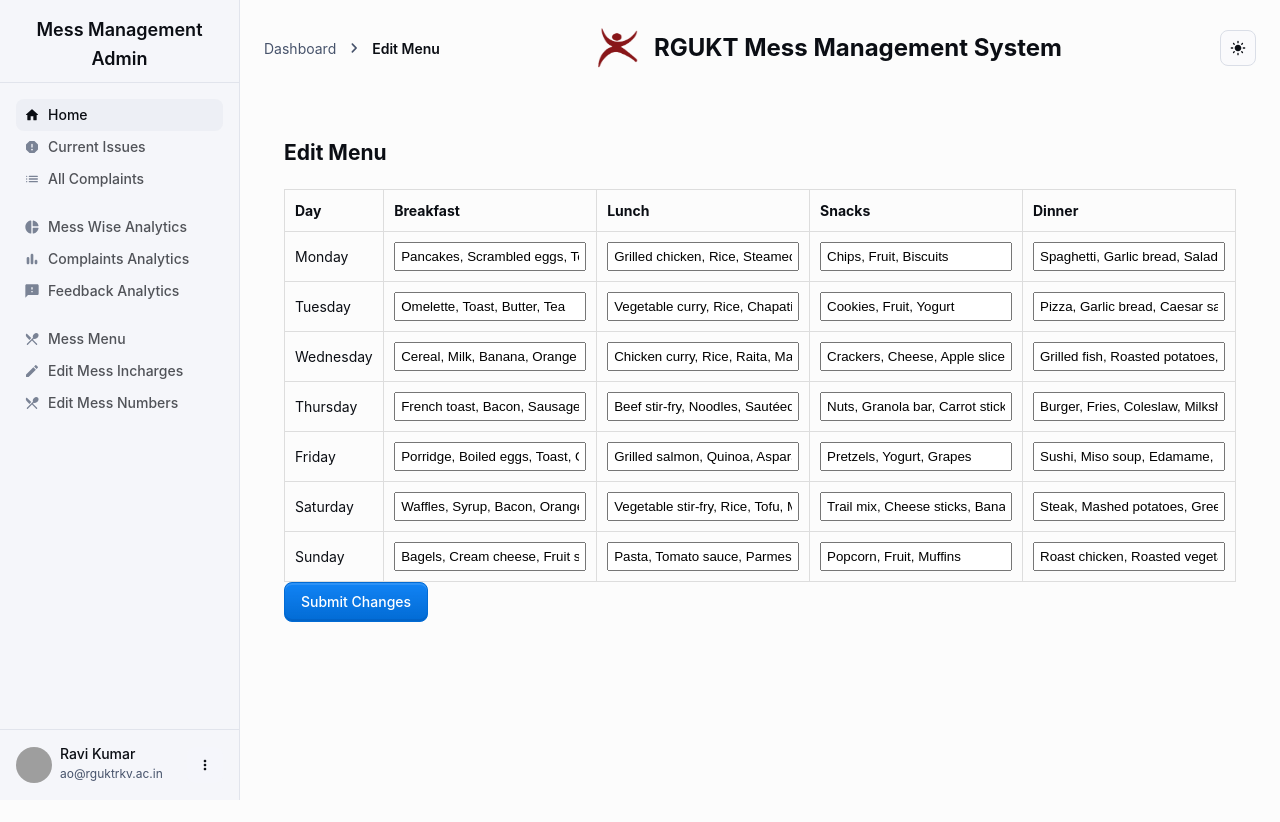
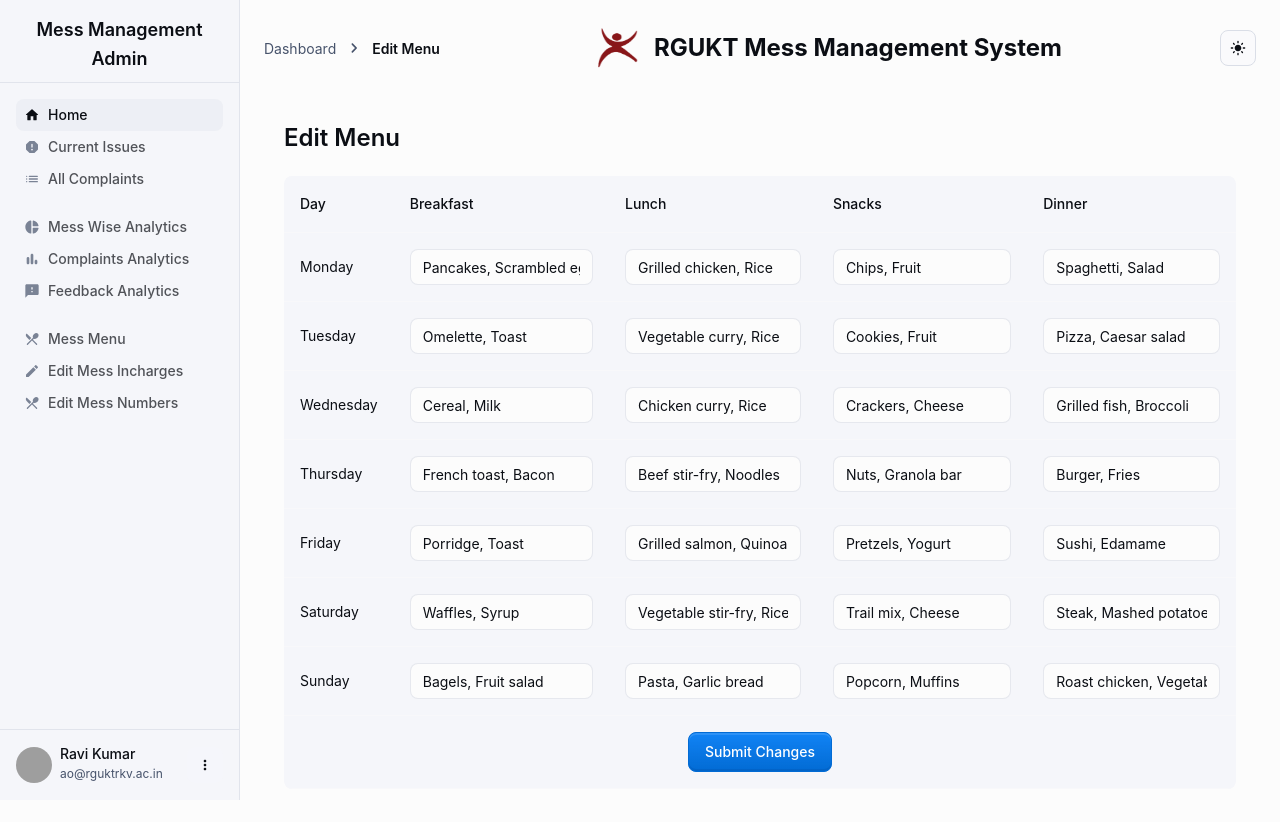
Before and after one commit to Nagarjuna0033/mess-mgmt-admin, a React (Create React App) app: page /menu-change in a window 1280 px wide. Shown: the top 822 px of the page. Before the commit the page ends 800 px from the top, so only its background shows below. Built offline with nearby package versions, Linux system fonts and the light colour scheme; grey boxes are pictures that could not be loaded.

Commit message:
Done some UI Improvements

```diff
--- a/src/components/NavbarBreadcrumbs.js
+++ b/src/components/NavbarBreadcrumbs.js
@@ -36,6 +36,8 @@
         return ["Dashboard", "Profile"];
       case "/edit-profile":
         return ["Dashboard", "Edit Profile"];
+      case "/change-messes":
+        return ["Dashboard", "Change Messes"];
       default:
         return ["Dashboard", "Unknown"];
     }
--- a/src/pages/ChangeMenu.js
+++ b/src/pages/ChangeMenu.js
@@ -1,98 +1,54 @@
-import { Button } from '@mui/material';
-import React from 'react';
-import { useNavigate } from 'react-router-dom';
+import React from "react";
+import { useNavigate } from "react-router-dom";
+import { Button, Table, TableBody, TableCell, TableContainer, TableHead, TableRow, Paper } from "@mui/material";
 
 export const menu_items = [
-  {
-    day: "Monday",
-    breakfast: "Pancakes, Scrambled eggs, Toast, Coffee",
-    lunch: "Grilled chicken, Rice, Steamed vegetables, Fruit salad",
-    snacks: "Chips, Fruit, Biscuits",
-    dinner: "Spaghetti, Garlic bread, Salad, Ice cream"
-  },
-  {
-    day: "Tuesday",
-    breakfast: "Omelette, Toast, Butter, Tea",
-    lunch: "Vegetable curry, Rice, Chapati, Cucumber salad",
-    snacks: "Cookies, Fruit, Yogurt",
-    dinner: "Pizza, Garlic bread, Caesar salad, Pudding"
-  },
-  {
-    day: "Wednesday",
-    breakfast: "Cereal, Milk, Banana, Orange juice",
-    lunch: "Chicken curry, Rice, Raita, Mango chutney",
-    snacks: "Crackers, Cheese, Apple slices",
-    dinner: "Grilled fish, Roasted potatoes, Broccoli, Brownie"
-  },
-  {
-    day: "Thursday",
-    breakfast: "French toast, Bacon, Sausages, Coffee",
-    lunch: "Beef stir-fry, Noodles, Sautéed vegetables, Pineapple",
-    snacks: "Nuts, Granola bar, Carrot sticks",
-    dinner: "Burger, Fries, Coleslaw, Milkshake"
-  },
-  {
-    day: "Friday",
-    breakfast: "Porridge, Boiled eggs, Toast, Green tea",
-    lunch: "Grilled salmon, Quinoa, Asparagus, Mixed greens",
-    snacks: "Pretzels, Yogurt, Grapes",
-    dinner: "Sushi, Miso soup, Edamame, Mochi"
-  },
-  {
-    day: "Saturday",
-    breakfast: "Waffles, Syrup, Bacon, Orange juice",
-    lunch: "Vegetable stir-fry, Rice, Tofu, Mango smoothie",
-    snacks: "Trail mix, Cheese sticks, Banana",
-    dinner: "Steak, Mashed potatoes, Green beans, Cheesecake"
-  },
-  {
-    day: "Sunday",
-    breakfast: "Bagels, Cream cheese, Fruit salad, Coffee",
-    lunch: "Pasta, Tomato sauce, Parmesan, Garlic bread",
-    snacks: "Popcorn, Fruit, Muffins",
-    dinner: "Roast chicken, Roasted vegetables, Gravy, Apple pie"
-  }
+  { day: "Monday", breakfast: "Pancakes, Scrambled eggs", lunch: "Grilled chicken, Rice", snacks: "Chips, Fruit", dinner: "Spaghetti, Salad" },
+  { day: "Tuesday", breakfast: "Omelette, Toast", lunch: "Vegetable curry, Rice", snacks: "Cookies, Fruit", dinner: "Pizza, Caesar salad" },
+  { day: "Wednesday", breakfast: "Cereal, Milk", lunch: "Chicken curry, Rice", snacks: "Crackers, Cheese", dinner: "Grilled fish, Broccoli" },
+  { day: "Thursday", breakfast: "French toast, Bacon", lunch: "Beef stir-fry, Noodles", snacks: "Nuts, Granola bar", dinner: "Burger, Fries" },
+  { day: "Friday", breakfast: "Porridge, Toast", lunch: "Grilled salmon, Quinoa", snacks: "Pretzels, Yogurt", dinner: "Sushi, Edamame" },
+  { day: "Saturday", breakfast: "Waffles, Syrup", lunch: "Vegetable stir-fry, Rice", snacks: "Trail mix, Cheese", dinner: "Steak, Mashed potatoes" },
+  { day: "Sunday", breakfast: "Bagels, Fruit salad", lunch: "Pasta, Garlic bread", snacks: "Popcorn, Muffins", dinner: "Roast chicken, Vegetables" },
 ];
 
 export default function Menu() {
-  const navigate = useNavigate()
+  const navigate = useNavigate();
+
   return (
-    <div style={{ padding: '20px' }}>
-
-      <Button variant="contained"
-        color="secondary" onClick={() => { navigate("/menu-change") }}>
+    <div style={{ padding: "20px" }}>
+      <Button
+        variant="contained"
+        color="secondary"
+        onClick={() => navigate("/menu-change")}
+        style={{ marginBottom: "20px" }}
+      >
         Change Menu
       </Button>
-
-      <table
-        style={{
-          width: '100%',
-          borderCollapse: 'collapse',
-          marginTop: '20px',
-          textAlign: 'left'
-        }}
-      >
-        <thead>
-          <tr>
-            <th style={{ padding: '10px', border: '1px solid #ddd' }}>Day</th>
-            <th style={{ padding: '10px', border: '1px solid #ddd' }}>Breakfast</th>
-            <th style={{ padding: '10px', border: '1px solid #ddd' }}>Lunch</th>
-            <th style={{ padding: '10px', border: '1px solid #ddd' }}>Snacks</th>
-            <th style={{ padding: '10px', border: '1px solid #ddd' }}>Dinner</th>
-          </tr>
-        </thead>
-        <tbody>
-          {menu_items.map((menu, index) => (
-            <tr key={index}>
-              <td style={{ padding: '10px', border: '1px solid #ddd' }}>{menu.day}</td>
-              <td style={{ padding: '10px', border: '1px solid #ddd' }}>{menu.breakfast}</td>
-              <td style={{ padding: '10px', border: '1px solid #ddd' }}>{menu.lunch}</td>
-              <td style={{ padding: '10px', border: '1px solid #ddd' }}>{menu.snacks}</td>
-              <td style={{ padding: '10px', border: '1px solid #ddd' }}>{menu.dinner}</td>
-            </tr>
-          ))}
-        </tbody>
-      </table>
+      <TableContainer component={Paper}>
+        <Table>
+          <TableHead>
+            <TableRow>
+              <TableCell>Day</TableCell>
+              <TableCell>Breakfast</TableCell>
+              <TableCell>Lunch</TableCell>
+              <TableCell>Snacks</TableCell>
+              <TableCell>Dinner</TableCell>
+            </TableRow>
+          </TableHead>
+          <TableBody>
+            {menu_items.map((menu, index) => (
+              <TableRow key={index}>
+                <TableCell>{menu.day}</TableCell>
+                <TableCell>{menu.breakfast}</TableCell>
+                <TableCell>{menu.lunch}</TableCell>
+                <TableCell>{menu.snacks}</TableCell>
+                <TableCell>{menu.dinner}</TableCell>
+              </TableRow>
+            ))}
+          </TableBody>
+        </Table>
+      </TableContainer>
     </div>
   );
 }
--- a/src/pages/EditMenu.js
+++ b/src/pages/EditMenu.js
@@ -1,6 +1,85 @@
-import React, { useState } from 'react';
-import { menu_items } from './ChangeMenu';
-import { Button } from '@mui/material';
+import React, { useState } from "react";
+import {
+  Table,
+  TableBody,
+  TableCell,
+  TableContainer,
+  TableHead,
+  TableRow,
+  TextField,
+  Button,
+  Paper,
+  Typography,
+} from "@mui/material";
+import { menu_items } from "./ChangeMenu";
+
+function EditMenuTable({ menus, onMenuChange, onSubmit }) {
+  return (
+    <TableContainer component={Paper} style={{ margin: "20px 0" }}>
+      <Table>
+        <TableHead>
+          <TableRow>
+            <TableCell>Day</TableCell>
+            <TableCell>Breakfast</TableCell>
+            <TableCell>Lunch</TableCell>
+            <TableCell>Snacks</TableCell>
+            <TableCell>Dinner</TableCell>
+          </TableRow>
+        </TableHead>
+        <TableBody>
+          {menus.map((menu, dayIndex) => (
+            <TableRow key={dayIndex}>
+              <TableCell>{menu.day}</TableCell>
+              <TableCell>
+                <TextField
+                  fullWidth
+                  value={menu.breakfast}
+                  onChange={(e) => onMenuChange(e, dayIndex, "breakfast")}
+                  variant="outlined"
+                  size="small"
+                />
+              </TableCell>
+              <TableCell>
+                <TextField
+                  fullWidth
+                  value={menu.lunch}
+                  onChange={(e) => onMenuChange(e, dayIndex, "lunch")}
+                  variant="outlined"
+                  size="small"
+                />
+              </TableCell>
+              <TableCell>
+                <TextField
+                  fullWidth
+                  value={menu.snacks}
+                  onChange={(e) => onMenuChange(e, dayIndex, "snacks")}
+                  variant="outlined"
+                  size="small"
+                />
+              </TableCell>
+              <TableCell>
+                <TextField
+                  fullWidth
+                  value={menu.dinner}
+                  onChange={(e) => onMenuChange(e, dayIndex, "dinner")}
+                  variant="outlined"
+                  size="small"
+                />
+              </TableCell>
+            </TableRow>
+          ))}
+          <TableRow>
+            <TableCell colSpan={5} align="center">
+              <Button variant="contained" color="secondary" onClick={onSubmit}>
+                Submit Changes
+              </Button>
+            </TableCell>
+          </TableRow>
+        </TableBody>
+      </Table>
+    </TableContainer>
+  );
+}
 
 export default function EditMenu() {
   const [menus, setMenus] = useState(menu_items);
@@ -13,75 +92,19 @@
 
   const handleSubmit = () => {
     console.log("Updated Menu Items:", menus);
-    // Here, you can send the updated menus to your backend or handle them accordingly.
+    alert("Menu updated successfully!");
   };
 
   return (
-    <div style={{ padding: '20px', width: "100%" }}>
-      <h2>Edit Menu</h2>
-      <table
-        style={{
-          width: '100%',
-          borderCollapse: 'collapse',
-          marginTop: '20px',
-          textAlign: 'left',
-        }}
-      >
-        <thead>
-          <tr>
-            <th style={{ padding: '10px', border: '1px solid #ddd' }}>Day</th>
-            <th style={{ padding: '10px', border: '1px solid #ddd' }}>Breakfast</th>
-            <th style={{ padding: '10px', border: '1px solid #ddd' }}>Lunch</th>
-            <th style={{ padding: '10px', border: '1px solid #ddd' }}>Snacks</th>
-            <th style={{ padding: '10px', border: '1px solid #ddd' }}>Dinner</th>
-          </tr>
-        </thead>
-        <tbody>
-          {menus.map((menu, dayIndex) => (
-            <tr key={dayIndex}>
-              <td style={{ padding: '10px', border: '1px solid #ddd' }}>
-                {menu.day}
-              </td>
-              <td style={{ padding: '10px', border: '1px solid #ddd' }}>
-                <input
-                  type="text"
-                  value={menu.breakfast}
-                  onChange={(e) => handleInputChange(e, dayIndex, 'breakfast')}
-                  style={{ width: '100%', padding: '5px' }}
-                />
-              </td>
-              <td style={{ padding: '10px', border: '1px solid #ddd' }}>
-                <input
-                  type="text"
-                  value={menu.lunch}
-                  onChange={(e) => handleInputChange(e, dayIndex, 'lunch')}
-                  style={{ width: '100%', padding: '5px' }}
-                />
-              </td>
-              <td style={{ padding: '10px', border: '1px solid #ddd' }}>
-                <input
-                  type="text"
-                  value={menu.snacks}
-                  onChange={(e) => handleInputChange(e, dayIndex, 'snacks')}
-                  style={{ width: '100%', padding: '5px' }}
-                />
-              </td>
-              <td style={{ padding: '10px', border: '1px solid #ddd' }}>
-                <input
-                  type="text"
-                  value={menu.dinner}
-                  onChange={(e) => handleInputChange(e, dayIndex, 'dinner')}
-                  style={{ width: '100%', padding: '5px' }}
-                />
-              </td>
-            </tr>
-          ))}
-        </tbody>
-      </table>
-      <Button variant="contained"
-        color="secondary" onClick={handleSubmit}>
-        Submit Changes
-      </Button>
+    <div style={{ padding: "20px", width: "100%" }}>
+      <Typography variant="h4" gutterBottom>
+        Edit Menu
+      </Typography>
+      <EditMenuTable
+        menus={menus}
+        onMenuChange={handleInputChange}
+        onSubmit={handleSubmit}
+      />
     </div>
   );
 }
```
Also changed, not shown: public/index.html (+3 -23 lines), public/rguktLogo.png (added).
